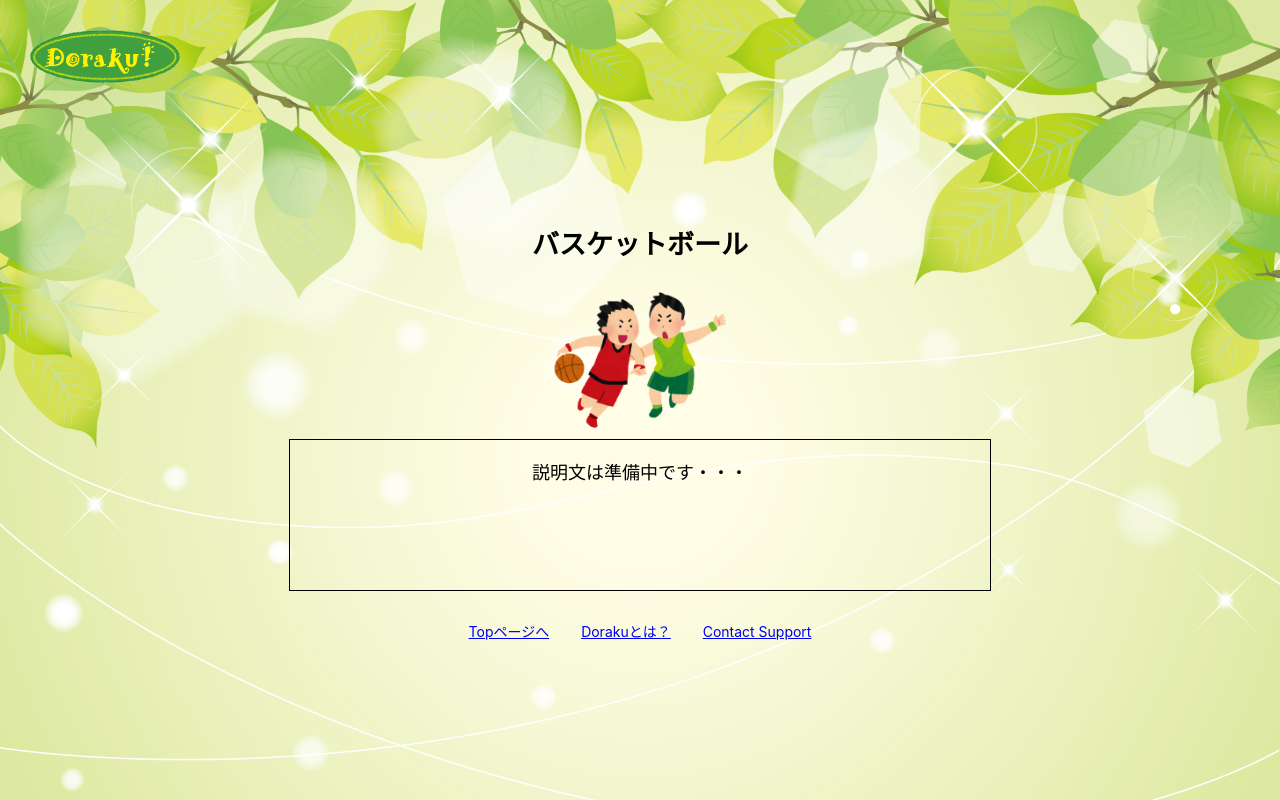
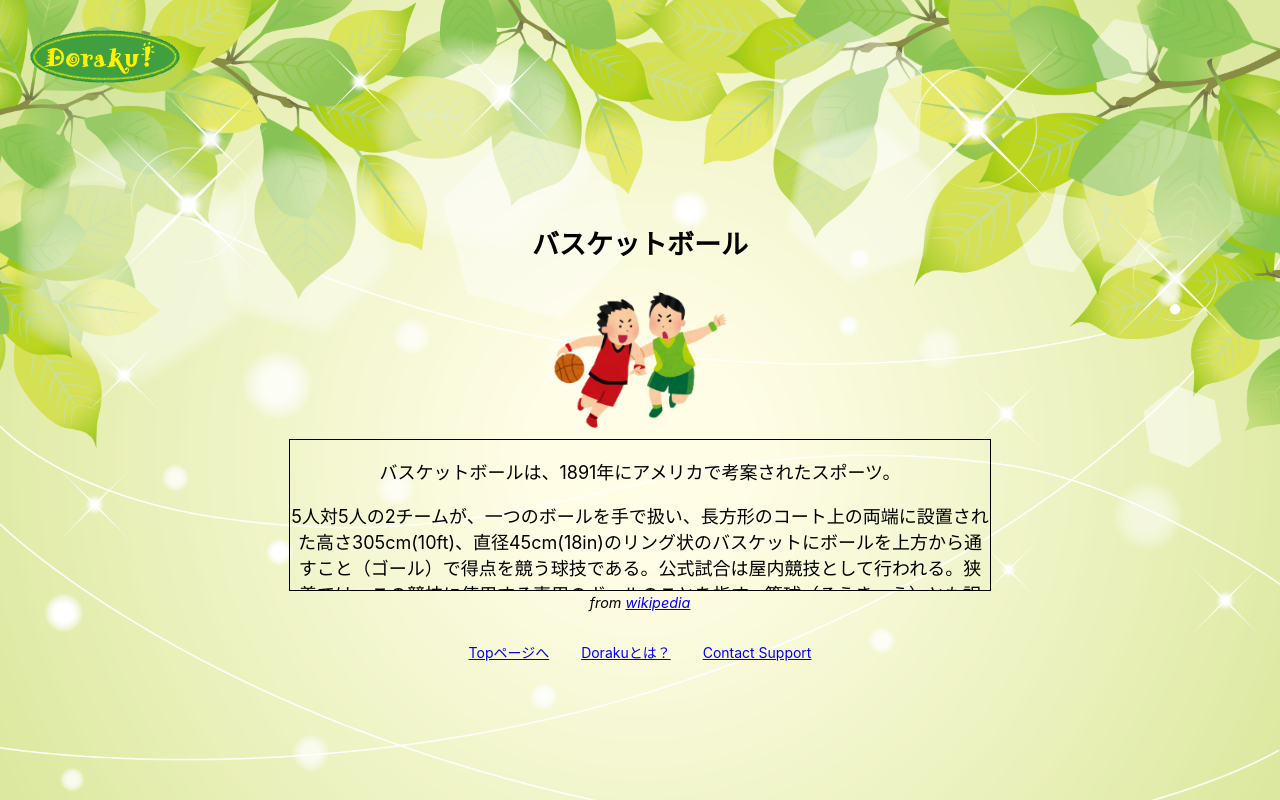
Before and after one commit to sh-miyoshi/doraku, a Nuxt app in the folder frontend/doraku/: page /hobby/details/2 in a window 1280 px wide. Built offline with nearby package versions, Linux system fonts and the light colour scheme.

Commit message:
update basketball info

```diff
--- a/frontend/doraku/pages/hobby/details/2.vue
+++ b/frontend/doraku/pages/hobby/details/2.vue
@@ -7,8 +7,20 @@
     <h2>{{ hobbyName }}</h2>
     <img :src="image" alt="hobby" height="150" weight="150" />
     <div class="detail">
-      <p>説明文は準備中です・・・</p>
+      <p>
+        バスケットボールは、1891年にアメリカで考案されたスポーツ。
+      </p>
+      <p>
+        5人対5人の2チームが、一つのボールを手で扱い、長方形のコート上の両端に設置された高さ305cm(10ft)、直径45cm(18in)のリング状のバスケットにボールを上方から通すこと（ゴール）で得点を競う球技である。公式試合は屋内競技として行われる。狭義では、この競技に使用する専用のボールのことを指す。籠球（ろうきゅう）とも訳される。
+      </p>
     </div>
+    <span class="where">
+      from
+      <a
+        href="https://ja.wikipedia.org/wiki/%E3%83%90%E3%82%B9%E3%82%B1%E3%83%83%E3%83%88%E3%83%9C%E3%83%BC%E3%83%AB"
+        >wikipedia</a
+      >
+    </span>
   </div>
 </template>
 
```
